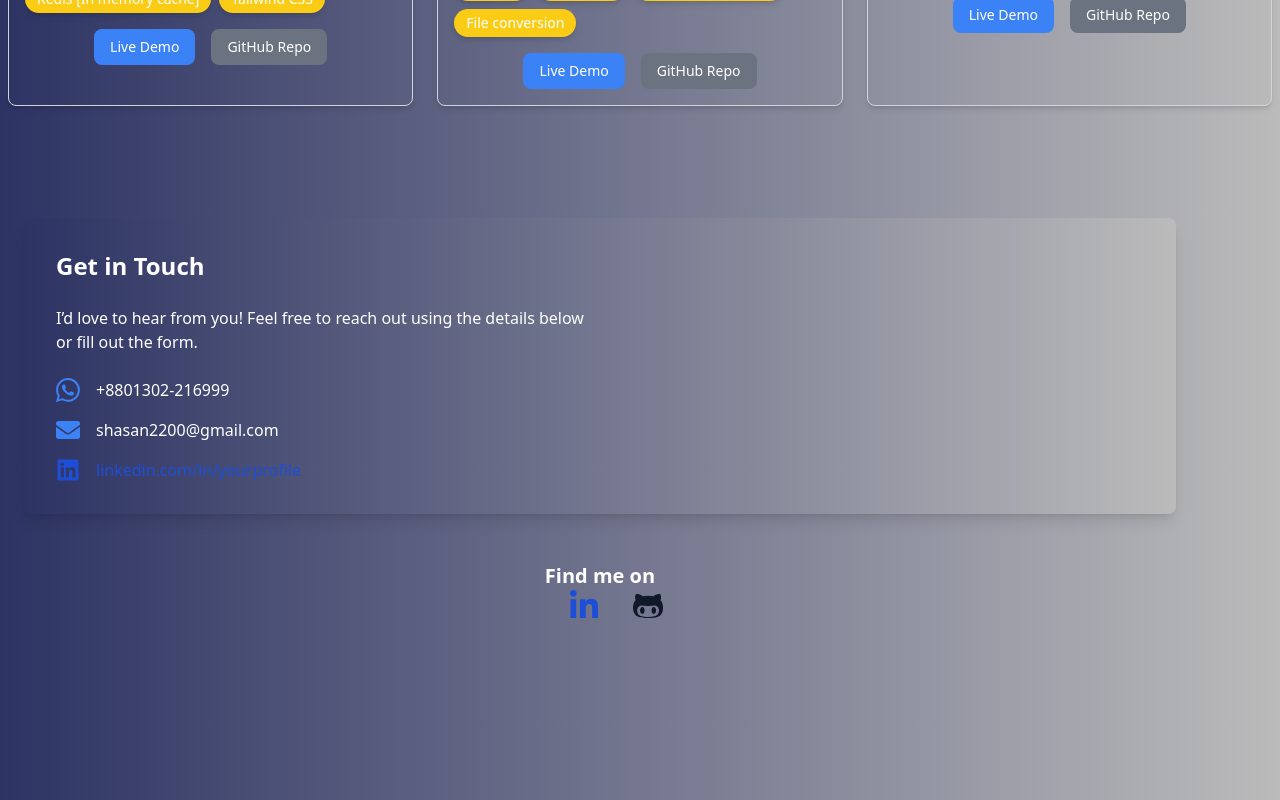
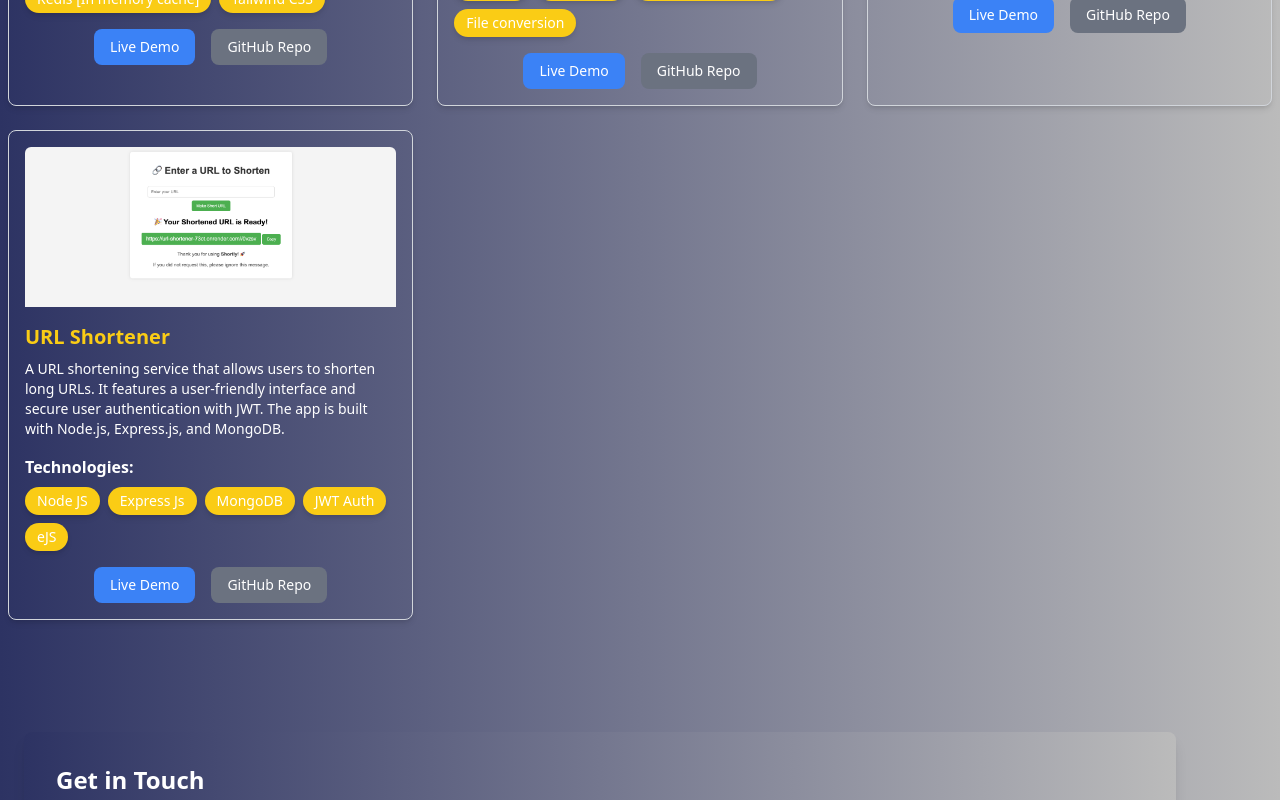
Before and after one commit to SharifuzzamanShaon/my-portfolio, a React (Vite) app: page / in a window 1280 px wide. Shown: the part 1820-2620 px from the top of the page. Built offline with nearby package versions, Linux system fonts and the light colour scheme.

Commit message:
add URL Shortener project with details and image

```diff
--- a/src/ProjectData/Projects.js
+++ b/src/ProjectData/Projects.js
@@ -26,6 +26,15 @@ const projects = [
       gitRepo: "https://github.com/SharifuzzamanShaon/recipe-app-frontend",
       technologies: ["Next JS", "MVP features", "axios", "Tailwind CSS"],
     },
+    {
+      id: 4,
+      name:"URL Shortener",
+      image: "/projectImg/url-short.png",
+      description: "A URL shortening service that allows users to shorten long URLs. It features a user-friendly interface and secure user authentication with JWT. The app is built with Node.js, Express.js, and MongoDB.",
+      liveLink: "https://url-shortener-73ct.onrender.com/",
+      gitRepo: "https://github.com/SharifuzzamanShaon/URL-shortener",
+      technologies: ["Node JS", "Express Js", "MongoDB", "JWT Auth","eJS"],
+    }
   ];
 
   export default projects;
```
Also changed, not shown: public/projectImg/url-short.png (added).
